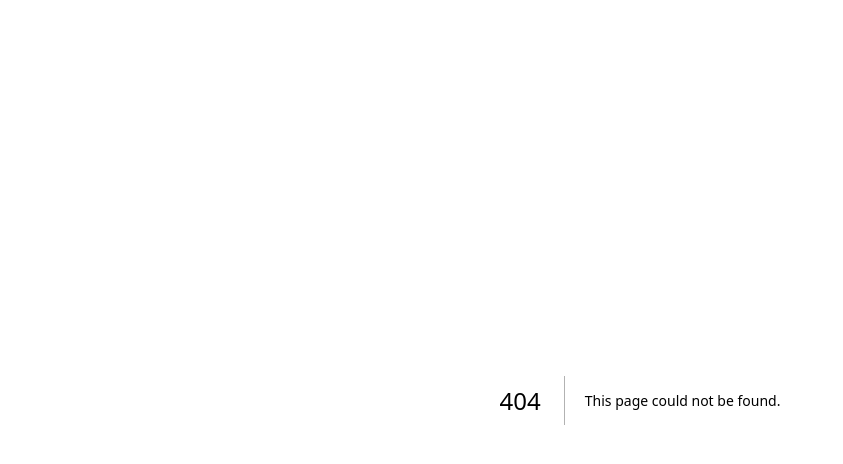
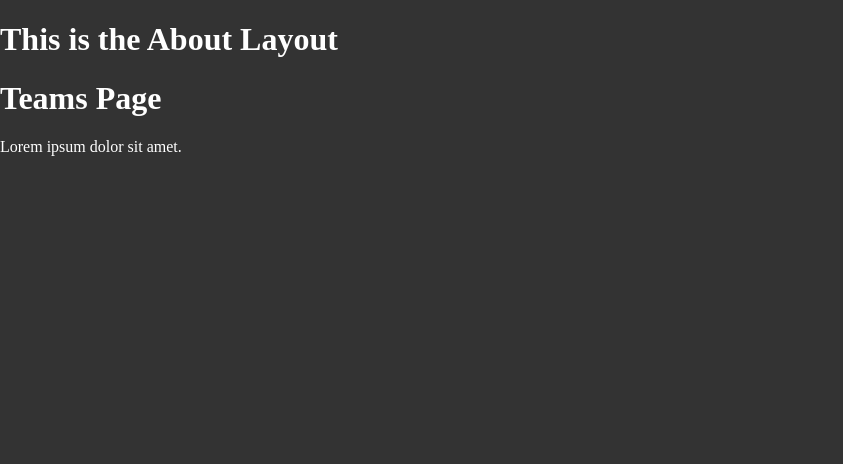
Before and after one commit to codiemaureen/nextCrashCourse, a Next.js app: page /about/team in a window 1280 px wide. Before the commit this address had no page. Shown: the top 464 px of the page, without its empty margins (0-843 px from the left). Built offline with nearby package versions, Linux system fonts and the light colour scheme.

Commit message:
Adding layouts

```diff
--- /dev/null
+++ b/app/about/layout.jsx
@@ -0,0 +1,10 @@
+const AboutLayout = ({children}) => {
+  return (
+    <div>
+      <h1>This is the About Layout</h1>
+      {children}
+    </div>
+  )
+}
+
+export default AboutLayout
--- /dev/null
+++ b/app/about/team/page.jsx
@@ -0,0 +1,11 @@
+const TeamPage = () => {
+  return (
+    <div>
+      <h1>Teams Page</h1>
+
+      <p>Lorem ipsum dolor sit amet.</p>
+    </div>
+  )
+}
+
+export default TeamPage
--- a/app/layout.js
+++ /dev/null
@@ -1,27 +0,0 @@
-import { Geist, Geist_Mono } from "next/font/google";
-import "./globals.css";
-
-const geistSans = Geist({
-  variable: "--font-geist-sans",
-  subsets: ["latin"],
-});
-
-const geistMono = Geist_Mono({
-  variable: "--font-geist-mono",
-  subsets: ["latin"],
-});
-
-export const metadata = {
-  title: "Create Next App",
-  description: "Generated by create next app",
-};
-
-export default function RootLayout({ children }) {
-  return (
-    <html lang="en">
-      <body className={`${geistSans.variable} ${geistMono.variable}`}>
-        {children}
-      </body>
-    </html>
-  );
-}
```
Also changed, not shown: app/page.js (deleted, +0 -16 lines).
